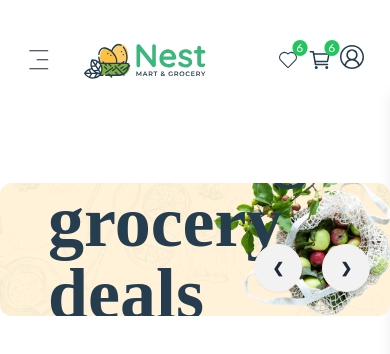
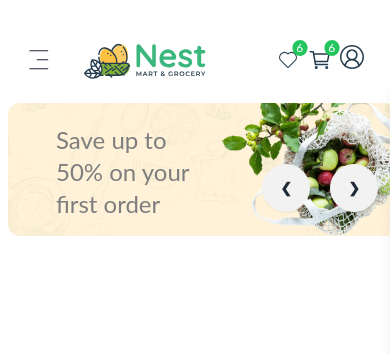
Before and after one commit to emonkhan500/E-Mart-Client, a React (Vite) app: page / in a window 390 px wide. Shown: the top 354 px of the page. Built offline with nearby package versions, Linux system fonts and the light colour scheme.

Commit message:
some responsive design fixed in nav sub-nav and banner

```diff
--- a/src/Layout/Main.jsx
+++ b/src/Layout/Main.jsx
@@ -5,7 +5,7 @@ import { Outlet } from 'react-router-dom';
 
 const Main = () => {
     return (
-        <div>
+        <div className='max-w-[1586px] mx-auto '>
             <Nav></Nav>
             <Outlet></Outlet>
 
--- a/src/Pages/Home/Banner.jsx
+++ b/src/Pages/Home/Banner.jsx
@@ -4,22 +4,22 @@ import img2 from "../../assets/slider-2.png";
 
 const Banner = () => {
   return (
-    <div className="w-full flex justify-center">
-      <div className="carousel w-[1586px] relative">
+    <div className="w-full lg:w-[1586px] mx-2  lg:mx-4  flex justify-center">
+      <div className="carousel  relative">
         {/* Slide 1 */}
         <div id="slide1" className="carousel-item relative w-full">
           <img src={img1} className="w-full rounded-xl" />
           <div className="absolute inset-0 flex items-center ">
             <div className="text-white space-y-7 pl-12 w-1/2">
-              <h2 className="quick text-7xl font-bold text-[#253D4E]">
+              <h2 className="quick md:text-5xl lg:text-7xl font-bold text-[#253D4E]">
                 Don't miss amazing grocery deals
               </h2>
-              <p className="text-[#7E7E7E] font-normal text-2xl">
+              <p className="lato text-[#7E7E7E] font-normal text-2xl">
                 Save up to 50% on your first order
               </p>
               <div>
                 <Link to="/shop">
-                  <button className="btn mr-5">Shop Now</button>
+                  <button className="px-3 py-2 text-xl lato mr-5 bg-[#3BB77E] rounded">Shop Now </button>
                 </Link>
               </div>
             </div>
@@ -48,8 +48,8 @@ const Banner = () => {
                 your dream property here!
               </p>
               <div>
-                <Link to="/allproperty">
-                  <button className="btn mr-5">Discover More</button>
+                <Link to="/shop">
+                  <button className="btn mr-5">Shop Now</button>
                 </Link>
               </div>
             </div>
--- a/src/Pages/Home/Home.jsx
+++ b/src/Pages/Home/Home.jsx
@@ -3,7 +3,7 @@ import Banner from './Banner';
 
 const Home = () => {
     return (
-        <div className='mt-20'>
+        <div className='mt- lg:mt-10'>
             <Banner></Banner>
         </div>
     );
--- a/src/Shared/Nav/Nav.jsx
+++ b/src/Shared/Nav/Nav.jsx
@@ -87,7 +87,7 @@ const Nav = () => {
   )
 
   return (
-    <div className="w-screen flex flex-col ">
+    <div className=" flex flex-col ">
       <nav className=" lato flex items-center gap-8 lg:gap-20 md:px-4  mx-auto  h-auto mt-10 mb-6">
         {/* small menu */}
         <div>
@@ -110,7 +110,7 @@ const Nav = () => {
         <div className="">
           <div className="relative md:flex items-center justify-center hidden">
             <input
-              className=" md:w-[450px] lg:w-[600px] py-3 pr-4 border-2 border-[#3BB77E] lg:pl-16 outline-none "
+              className=" md:w-[250px] lg:w-[600px] py-3  border-2 border-[#3BB77E] lg:pl-16 outline-none "
               placeholder="Search For Items..."
             />
             <IoIosSearch className="absolute top-[14px] md:left-[400px] lg:left-[550px] text-[#424242] text-[1.3rem]" />
@@ -167,7 +167,7 @@ const Nav = () => {
 
         {/* mobile menu */}
         <aside
-  className={`quick fixed top-20 right-0 h-screen bg-white shadow-lg p-4 w-[70%] max-w-[300px] transition-transform duration-300 ${
+  className={`quick fixed top-20 right-0 h-screen bg-white z-20 shadow-lg p-4 w-[70%] max-w-[300px] transition-transform duration-300 ${
     mobileSidebarOpen ? "translate-x-0" : "translate-x-full"
   }`}
 >
```
